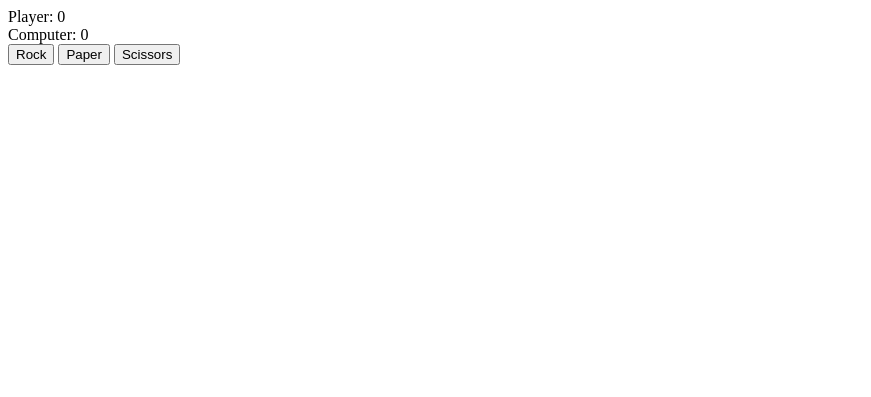
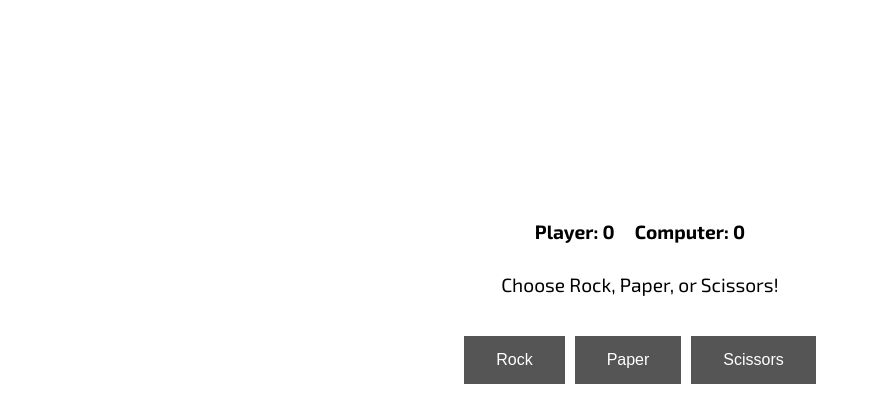
Before and after one commit to charlilize/rock-paper-scissors, a plain HTML site: page index.html in a window 1280 px wide. Shown: the whole page, without its empty margins (0-871 px from the left). Drawn offline with Linux system fonts and the light colour scheme.

Commit message:
Refined UI of Game
Improved the game's visuals by adding some CSS
rules such as font styles, fancy buttons, and
centered-alignment. Makes the game look more
sleek and finished.

```diff
--- a/index.html
+++ b/index.html
@@ -3,21 +3,31 @@
     <head>
         <meta charset="UTF-8">
         <script src="javascript.js" defer></script>
-        <link href="style.css">
+        <link rel="stylesheet" href="style.css">
+        <link rel="preconnect" href="https://fonts.googleapis.com">
+        <link rel="preconnect" href="https://fonts.gstatic.com" crossorigin>
+        <link href="https://fonts.googleapis.com/css2?family=Exo+2:ital,wght@0,100..900;1,100..900&display=swap" rel="stylesheet">
         <title>Rock, Paper, Scissors</title>
     </head>
     <body>
-        <div id="scores">
-            <div id="plyrScore">Player: 0</div>
-            <div id="compScore">Computer: 0</div>
+        <div id="game-window">
+            <div id="scores">
+                <div id="plyrScore" class="bold">Player: 0</div>
+                <div id="compScore" class="bold">Computer: 0</div>
+            </div>
+            <span>Choose Rock, Paper, or Scissors!</span>
+            <div id="container">
+                <div id="btns">
+                    <button id="rock" class="buttons">Rock</button>
+                    <button id="paper" class="buttons">Paper</button>
+                    <button id="scissors" class="buttons">Scissors</button>
+                </div>
+            </div>
         </div>
-        <div id="container">
-            <button id="rock">Rock</button>
-            <button id="paper">Paper</button>
-            <button id="scissors">Scissors</button>
+        <div id="game-info">
+            <div id="results"></div>
+            <div id="winner" class="bold"></div>
+            <div id="playAgain"></div>
         </div>
-        <div id="results"></div>
-        <div id="winner"></div>
-        <div id="playAgain"></div>
     </body>
 </html>
--- a/javascript.js
+++ b/javascript.js
@@ -145,6 +145,7 @@ buttons.forEach((button) => {
             else if (computerWins > playerWins) displayWinner.textContent = "GAME OVER: Computer Wins the Game!";
 
             let playAgainBtn = document.createElement("button");
+            playAgainBtn.setAttribute("class", "buttons");
             playAgain.appendChild(playAgainBtn);
             playAgainBtn.textContent = "Play Again?";
 
--- a/style.css
+++ b/style.css
@@ -0,0 +1,76 @@
+html {
+    height: 100%;
+}
+
+body {
+    text-align: center;
+    margin: 0;
+    padding: 0;
+    min-height: 100%;
+    display: flex;
+    flex-direction: column;
+    justify-content: center;
+    gap: 10px;
+    align-items: center;
+    font-family: "Exo 2", Verdana, Geneva, Tahoma, sans-serif;
+    font-size: larger;
+}
+
+.bold {
+    font-weight: 700;
+}
+
+#game-window {
+    min-height: 170px;
+}
+
+#scores {
+    display: flex;
+    justify-content: center;
+    align-items: center;
+    gap: 20px;
+    margin-bottom: 30px;
+}
+
+#container {
+    display: flex;
+    justify-content: center;
+    align-items: center;
+    gap: 20px;
+    margin-top: 40px;
+}
+
+#btns {
+    display: flex;
+    gap: 10px;
+}
+
+#game-info {
+    display: flex;
+    flex-direction: column;
+    min-height: 180px;
+    gap: 30px;
+}
+
+#results {
+    margin: 10px;
+}
+
+.buttons {
+    background-color: #555555;
+    border: none;
+    color: white;
+    padding: 15px 32px;
+    text-align: center;
+    text-decoration: none;
+    display: inline-block;
+    font-size: 16px;
+    cursor: pointer;
+    transition-duration: 0.6s;
+}
+
+.buttons:hover {
+    background-color: white;
+    color: black;
+    border: 2px solid #555555;
+  }
```
